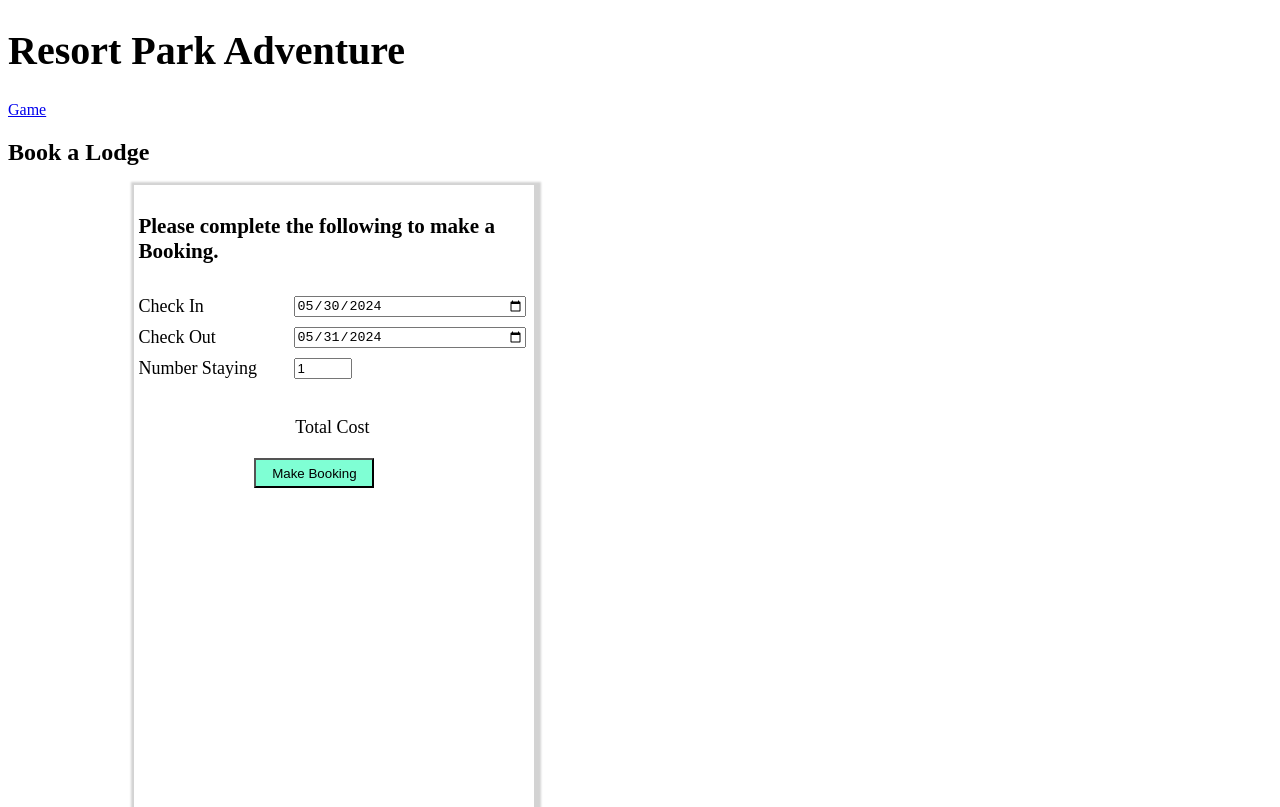
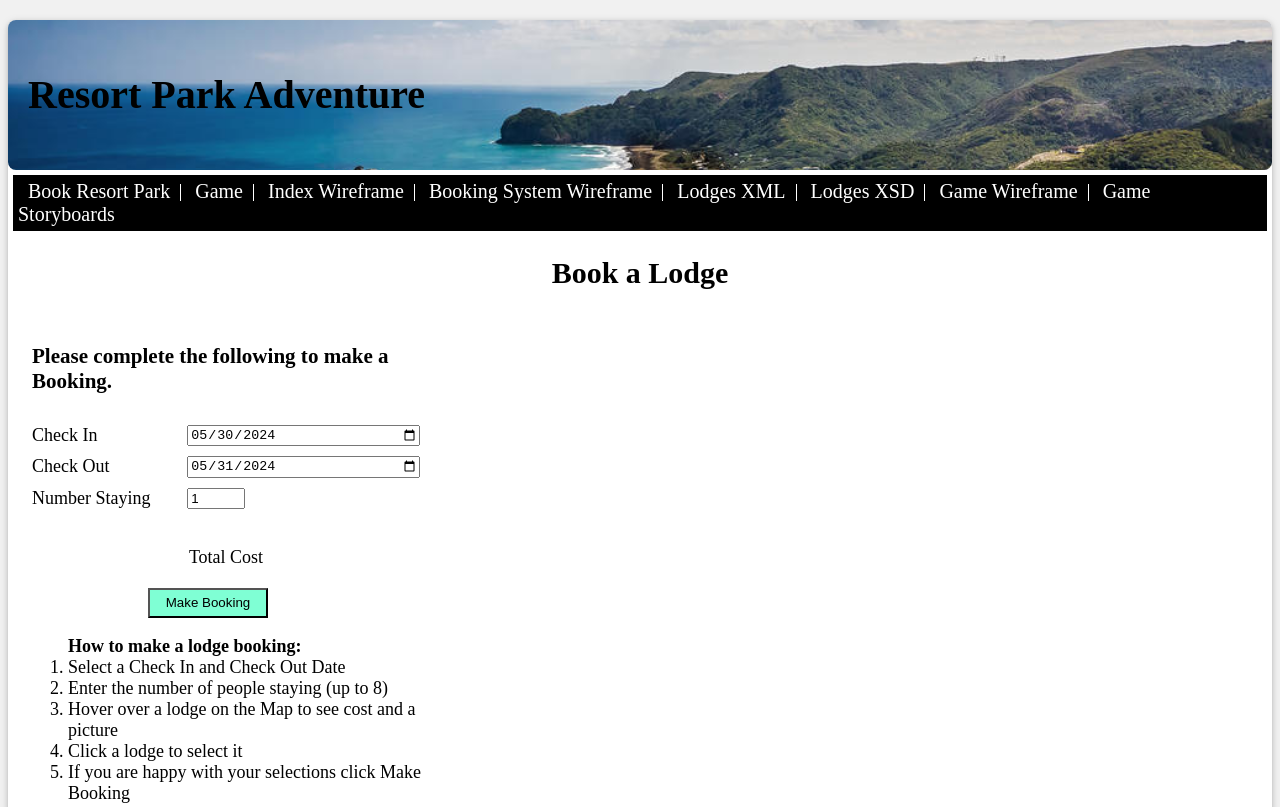
Before and after one commit to KeepCalmAndPanic/ISCG6420Project2.github.io, a plain HTML site: page index.html in a window 1280 px wide. Shown: the top 807 px of the page. Drawn offline with Linux system fonts and the light colour scheme.

Commit message:
finished part 1+ index

```diff
--- a/index.html
+++ b/index.html
@@ -10,11 +10,23 @@
 </head>
 
 <body>
-    <div id="titleBG">
+    <main>
+        <div id="titleBG" >
             <h1>Resort Park Adventure</h1>
         </div>
         <nav id="navBar">
-        <a href="/gameindex.html"> Game </a>
+            <ul>
+                <li><a href="/index.html">Book Resort Park</a></li>
+                <li><a href="/gameindex.html">Game</a></li>
+                <li><a href="/Index Wireframe.drawio.pdf">Index Wireframe</a></li>
+                <li><a href="/Part 1 Wireframe.drawio.pdf">Booking System Wireframe</a></li>
+                <li><a href="/lodges.xml">Lodges XML</a></li>
+                <li><a href="/lodges.xsd">Lodges XSD</a></li>
+                <li><a href="">Game Wireframe</a></li>
+                <li><a href="">Game Storyboards</a></li>
+
+            </ul>
+
 
         </nav>
         <section id="part1">
@@ -37,6 +49,15 @@
                     </div>
                     <p class="row" id="totalCost">Total Cost</p>
                     <button type="button" id="bookingSubmit">Make Booking</button>
+                    <ul>
+                        <strong>How to make a lodge booking:</strong>
+                        <li>Select a Check In and Check Out Date</li>
+                        <li>Enter the number of people staying (up to 8)</li>
+                        <li>Hover over a lodge on the Map to see cost and a picture</li>
+                        <li>Click a lodge to select it</li>
+                        <li>If you are happy with your selections click Make Booking</li>
+
+                    </ul>
                 </form>
                 <form id="summaryForm" style="display: none;">
                     <h3 class="row">Booking Summary</h3>
@@ -45,8 +66,8 @@
                     <div class="row" id="summaryPartySize"></div>
                     <div class="row" id="summaryTotalCost"></div>
 
-                    <button type="button" id = "confirmBookingButton">Confirm Booking</button>
-                    <button type="button" id = "returnButton">Return</button>
+                    <button type="button" id="confirmBookingButton">Confirm Booking</button>
+                    <button type="button" id="returnButton">Return</button>
 
                 </form>
             </div>
@@ -86,12 +107,9 @@
                 </div>
 
             </div>
-        </div>
+
         </section>
-
-
-    </div>
-
+    </main>
 
 
     <script src="script.js"></script>
--- a/script.js
+++ b/script.js
@@ -115,10 +115,12 @@ function submitForm() {
 
     document.getElementById(
         "summaryArrivalDate"
-    ).innerHTML = `Arrival Date: ${checkIn.getDate()}-${checkIn.getMonth()}-${checkIn.getFullYear()}`;
+    ).innerHTML = `Arrival Date: ${checkIn.getDate()}-${checkIn.getMonth()}-
+        ${checkIn.getFullYear()}  ${checkIn.getHours()}:00`;
     document.getElementById(
         "summaryLeaveDate"
-    ).innerHTML = `Departure Date: ${checkOut.getDate()}-${checkOut.getMonth()}-${checkOut.getFullYear()}`;
+    ).innerHTML = `Departure Date: ${checkOut.getDate()}-${checkOut.getMonth()}-
+        ${checkOut.getFullYear()}  ${checkIn.getHours()}:00`;
     document.getElementById(
         "summaryPartySize"
     ).innerHTML = `Party Size: ${numberStaying}`;
--- a/style.css
+++ b/style.css
@@ -8,26 +8,76 @@ html {
     box-sizing: inherit;
 }
 
+body{
+    background-color: #f1f1f1;
+}
+
+main {
+    margin-left: auto;
+    margin-right: auto;
+    box-shadow: 0 2px 5px 0 rgba(0, 0, 0, 0.16), 0 2px 10px 0 rgba(0, 0, 0, 0.12);
+    max-width: 1500px;
+    min-height: 1200px;
+    background-color: #fff;
+    border-radius: 0.5em
+
+}
+nav ul{
+    list-style-type: none;
+    margin: 5px;
+    padding: 5px 5px;
+    background-color: black;
+}
+nav li{
+    display: inline;
+    border-right: 1px solid white;
+}
+
+
+nav li:last-child{
+    border-right: none;
+}
+nav li a{
+    color: white;
+    padding: 10px 10px;
+    font-size: 20px;
+    text-decoration: none;
+}
+nav li a:hover{
+    background-color: black;
+    font-size: 22px;
+}
+
+#titleBG{
+    background-image: url("piha.jpg");
+    background-size: cover;
+    height: 150px;
+    line-height: 150px;
+    border-radius: 0.5em;
+}
+
 
 #titleBG h1{
     text-align: left;
     font-size: 40px;
+    margin: 20px;
 }
 
-#part1{
-    width: 100%;
+#part1 h1{
+    text-align: center;
+    font-size: 30px;
 }
 #bookingForm{
     float: left;
     width: 400px;
     height: 800px;
-    position: relative;
-    margin-left: 10%;
     font-size: 18px;
-    box-shadow: 2px 2px 2px 5px lightgray;
+    margin-left: 20px;
+}
+#bookingForm ul{
+    list-style-type: decimal;
+}
 
-
-}
 #inputForm .row{
     width: 100%;
     float: left;
@@ -60,16 +110,14 @@ html {
 
 
 #map, #summaryPicture{
-    float: left;
+    float: right;
     width: 990px;
     height: 800px;
     position: relative;
 
-
 }
 #mapimg{
     object-fit: contain;
-    position: absolute;
     width: 100%;
     height: 100%;
 }
@@ -188,7 +236,7 @@ html {
 }
 #summaryForm{
     text-align: center;
-    font-size: 30px;
+    font-size: 25px;
     line-height: 150%;
 
 }
```
Also changed, not shown: piha.jpg (added). Lines whose indentation alone changed are shown as unchanged.
